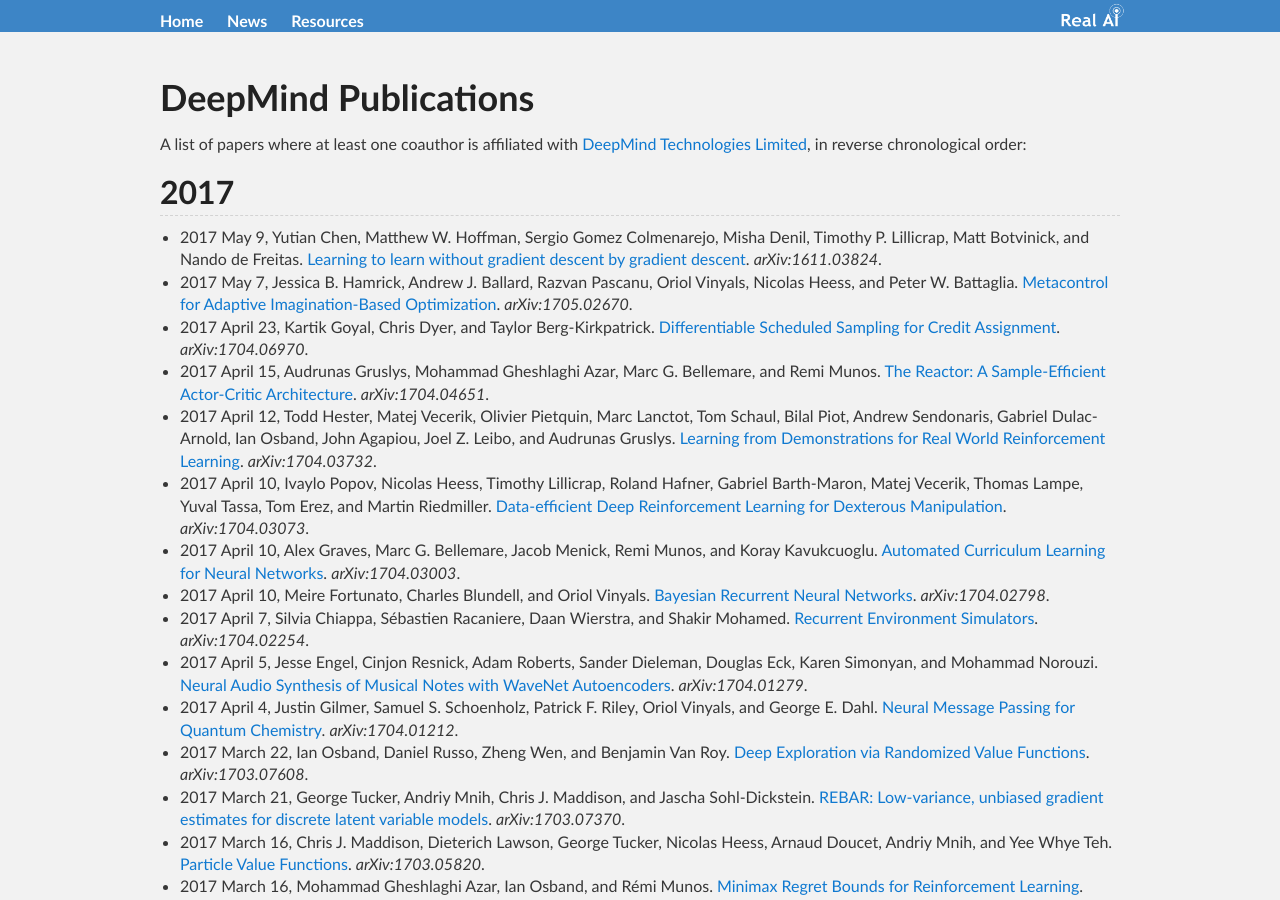
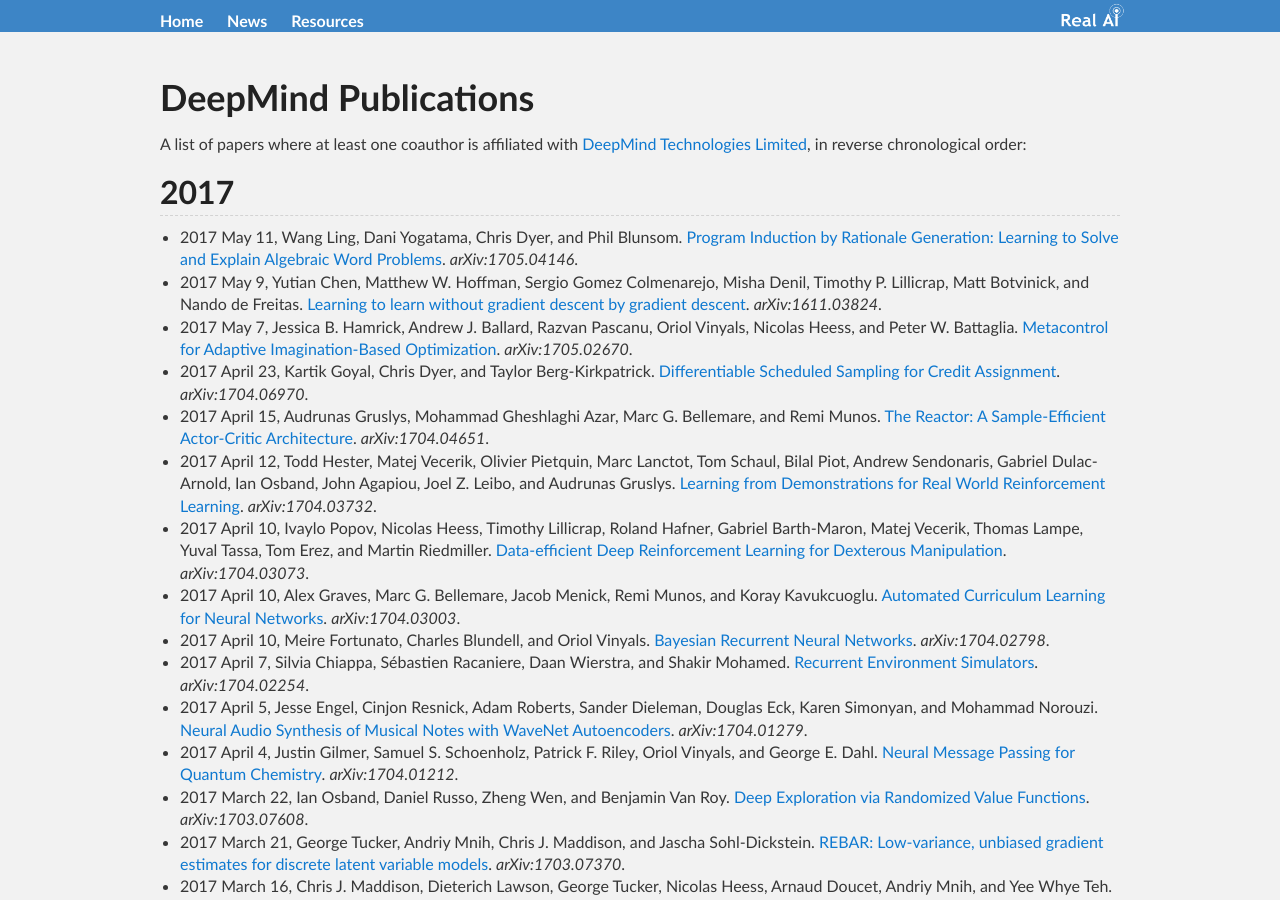
Before and after one commit to Tonywuhk/realai.org, a Jekyll site: the page built from labs/deepmind-publications.md, in a window 1280 px wide and 900 px high. Built offline with Jekyll 4.4.1, drawn with Linux system fonts in a browser that asks for light colours; our own code applies the rules of GitHub Pages for plain Markdown files; formulas are drawn with MathJax 3; comment, search, counter and statistics services are not loaded; the repository's description, which GitHub fills in, is left out.

Commit message:
Update deepmind-publications.md

```diff
--- a/labs/deepmind-publications.md
+++ b/labs/deepmind-publications.md
@@ -8,6 +8,7 @@
 
 ## 2017
 
+* 2017 May 11, Wang Ling, Dani Yogatama, Chris Dyer, and Phil Blunsom. [Program Induction by Rationale Generation: Learning to Solve and Explain Algebraic Word Problems](https://arxiv.org/abs/1705.04146). *arXiv:1705.04146*.
 * 2017 May 9, Yutian Chen, Matthew W. Hoffman, Sergio Gomez Colmenarejo, Misha Denil, Timothy P. Lillicrap, Matt Botvinick, and Nando de Freitas. [Learning to learn without gradient descent by gradient descent](https://arxiv.org/abs/1611.03824). *arXiv:1611.03824*.
 * 2017 May 7, Jessica B. Hamrick, Andrew J. Ballard, Razvan Pascanu, Oriol Vinyals, Nicolas Heess, and Peter W. Battaglia. [Metacontrol for Adaptive Imagination-Based Optimization](https://arxiv.org/abs/1705.02670). *arXiv:1705.02670*.
 * 2017 April 23, Kartik Goyal, Chris Dyer, and Taylor Berg-Kirkpatrick. [Differentiable Scheduled Sampling for Credit Assignment](https://arxiv.org/abs/1704.06970). *arXiv:1704.06970*.
```
